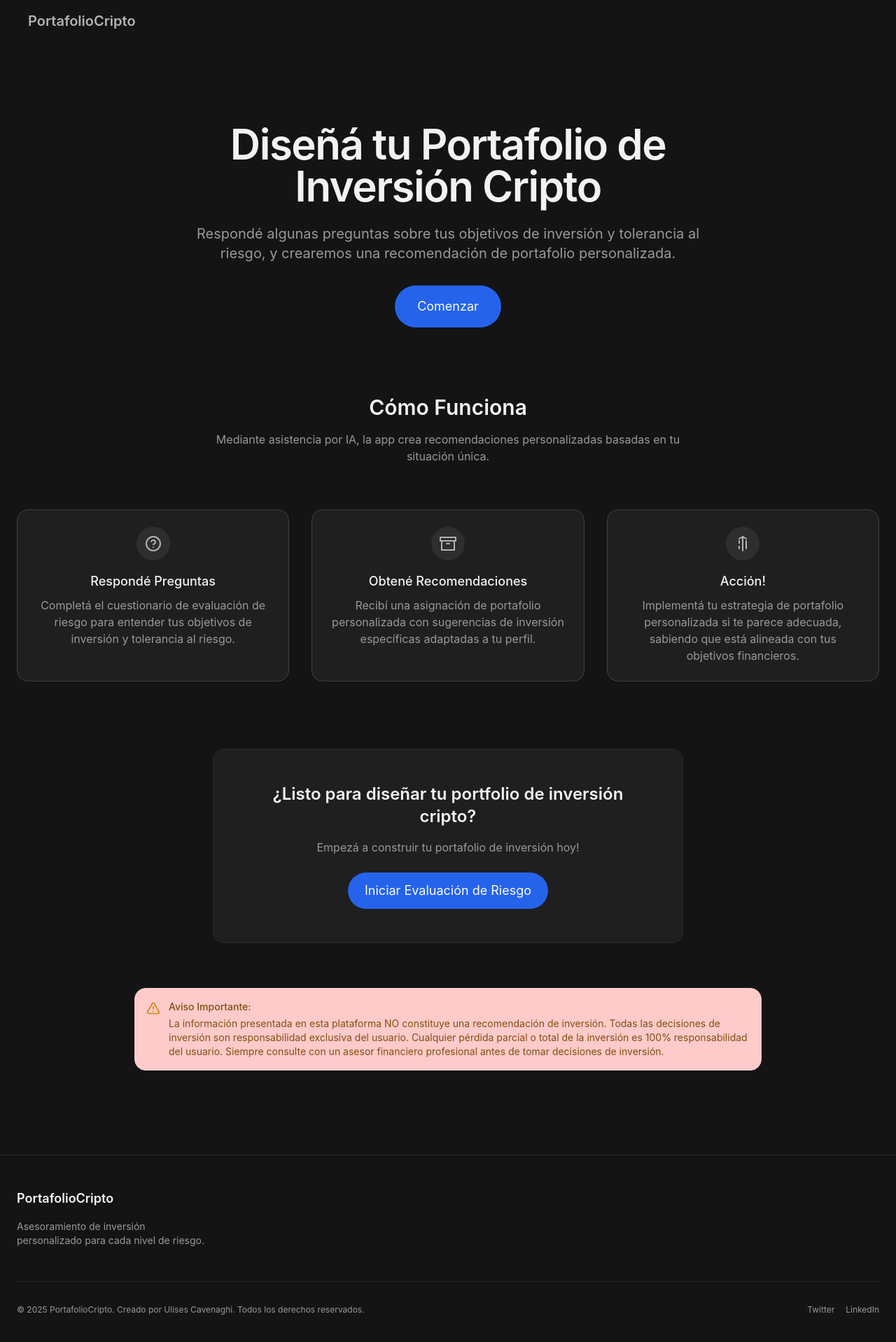
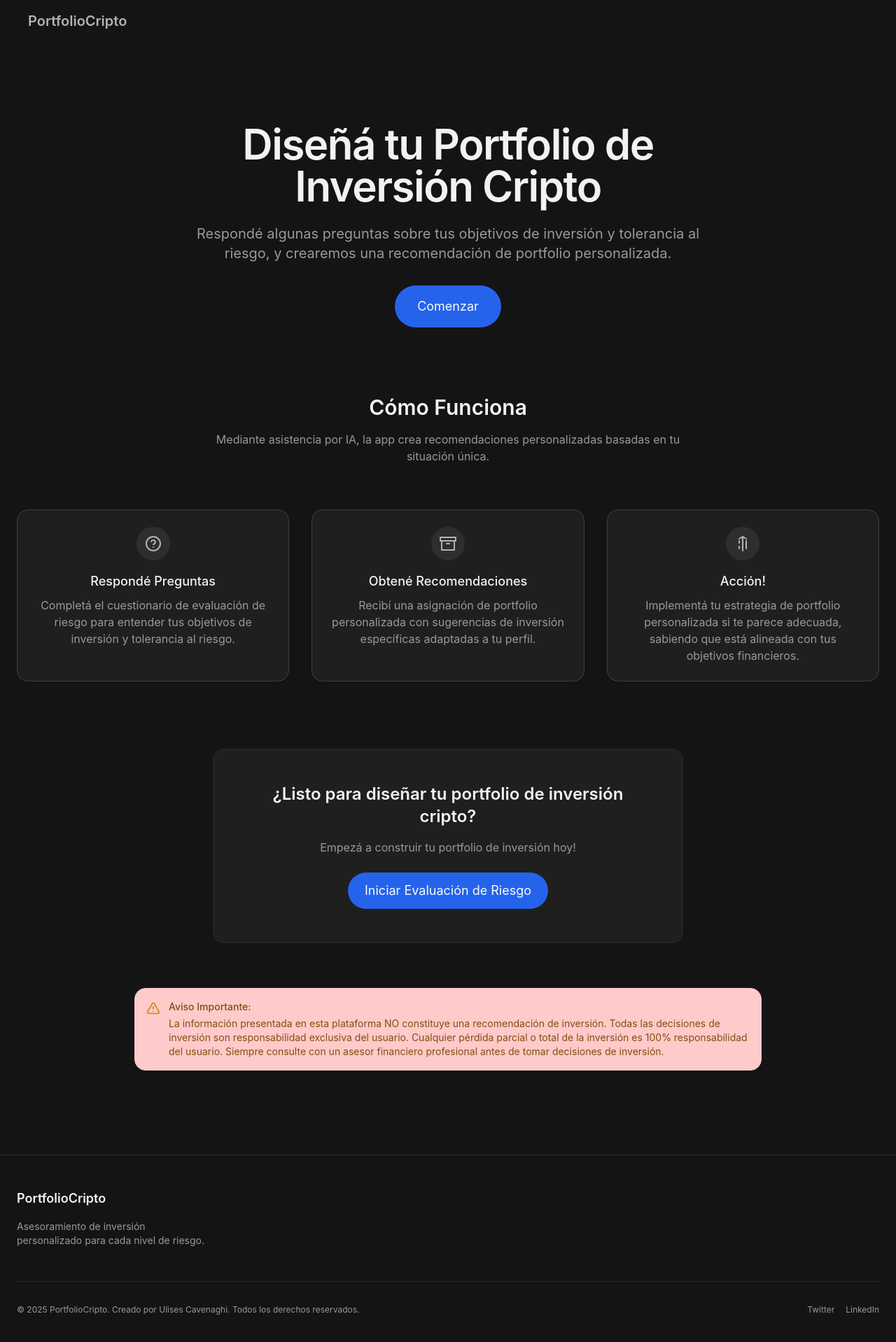
Before and after one commit to cavenaghiulises/portfoliocripto, a React (Vite) app: page / in a window 1280 px wide. Shown: the top 1918 px of the page at 70% size. Built offline with nearby package versions, Linux system fonts and the light colour scheme.

Commit message:
Refactor: Update domain and text
Updated domain references, image footer, and title to reflect the new domain and branding changes.

```diff
--- a/index.html
+++ b/index.html
@@ -3,7 +3,7 @@
   <head>
     <meta charset="UTF-8" />
     <meta name="viewport" content="width=device-width, initial-scale=1.0" />
-    <title>PortafolioCripto</title>
+    <title>PortfolioCripto</title>
     <meta name="description" content="Lovable Generated Project" />
     <meta name="author" content="Lovable" />
     <meta property="og:image" content="https://lovable.dev/opengraph-image-p98pqg.png" />
--- a/src/components/AllocationChart.tsx
+++ b/src/components/AllocationChart.tsx
@@ -87,7 +87,7 @@ const AllocationChart = forwardRef<AllocationChartRef, AllocationChartProps>(({
       {/* Header for captured image */}
       <div className="text-center mb-6">
         <h2 className="text-2xl font-bold mb-2">
-          Portafolio {portfolioType}
+          Portfolio {portfolioType}
         </h2>
         <p className="text-sm text-muted-foreground">
           Asignación de Activos Recomendada
@@ -136,7 +136,7 @@ const AllocationChart = forwardRef<AllocationChartRef, AllocationChartProps>(({
       {/* Footer for captured image */}
       <div className="mt-8 text-center">
         <p className="text-sm text-muted-foreground">
-          Portafolio creado en portafoliocripto.lovable.app
+          Portfolio creado en portfoliocripto.lovable.app
         </p>
       </div>
     </div>
--- a/src/components/Footer.tsx
+++ b/src/components/Footer.tsx
@@ -4,7 +4,7 @@ const Footer = () => {
       <div className="max-w-7xl mx-auto">
         <div className="grid grid-cols-1 md:grid-cols-4 gap-10">
           <div className="space-y-4">
-            <h3 className="text-lg font-semibold">PortafolioCripto</h3>
+            <h3 className="text-lg font-semibold">PortfolioCripto</h3>
             <p className="text-sm text-muted-foreground">Asesoramiento de inversión personalizado para cada nivel de riesgo.</p>
           </div>
 
@@ -17,7 +17,7 @@ const Footer = () => {
 
         <div className="mt-12 pt-8 border-t border-border/50 flex flex-col md:flex-row items-center justify-between">
           <p className="text-xs text-muted-foreground">
-            © 2025 PortafolioCripto. Creado por Ulises Cavenaghi. Todos los derechos reservados.
+            © 2025 PortfolioCripto. Creado por Ulises Cavenaghi. Todos los derechos reservados.
           </p>
           <div className="mt-4 md:mt-0 flex items-center space-x-4">
             <a href="https://x.com/cavenaghiulises" target="_blank" rel="noopener noreferrer" className="text-xs text-muted-foreground hover:text-primary transition-colors">
--- a/src/components/Header.tsx
+++ b/src/components/Header.tsx
@@ -13,7 +13,7 @@ const Header = () => {
       <div className="max-w-7xl mx-auto flex items-center justify-between">
         <div className="flex items-center">
           <h1 className="text-xl font-medium">
-            <span className={cn("font-semibold", scrolled ? "text-black" : "text-primary")}>PortafolioCripto</span>
+            <span className={cn("font-semibold", scrolled ? "text-black" : "text-primary")}>PortfolioCripto</span>
           </h1>
         </div>
       </div>
--- a/src/components/PortfolioRecommendation.tsx
+++ b/src/components/PortfolioRecommendation.tsx
@@ -79,10 +79,10 @@ const PortfolioRecommendation = ({
 
       <div className="text-center mb-12">
         <div className="inline-block px-3 py-1 bg-primary/10 text-primary text-sm font-medium rounded-full mb-4">
-          Tu Portafolio Personalizado
+          Tu Portfolio Personalizado
         </div>
         <h2 className="text-3xl font-semibold mb-3">
-          Portafolio {getRiskLevelDisplayName(riskLevel)}
+          Portfolio {getRiskLevelDisplayName(riskLevel)}
         </h2>
         <p className="text-muted-foreground max-w-xl mx-auto">
           {portfolio.description}
@@ -95,7 +95,7 @@ const PortfolioRecommendation = ({
         </h3>
         <div className="mb-4">
           <h4 className="text-lg font-medium text-center mb-2">
-            Portafolio {getRiskLevelDisplayName(riskLevel)}
+            Portfolio {getRiskLevelDisplayName(riskLevel)}
           </h4>
         </div>
         <AllocationChart
--- a/src/components/SocialShare.tsx
+++ b/src/components/SocialShare.tsx
@@ -18,7 +18,7 @@ const SocialShare = ({ portfolioType, chartData, onCaptureChart }: SocialSharePr
   const [isGenerating, setIsGenerating] = useState(false);
   const { toast } = useToast();
 
-  const shareText = `Respondí un par de preguntas y obtuve mi portafolio de inversión cripto personalizado con "PortafolioCripto" de @cavenaghiulises\n\nResultado: ${portfolioType}.\n\n¡Acá podés generar el tuyo portafoliocripto.lovable.app!`;
+  const shareText = `Respondí un par de preguntas y obtuve mi portfolio de inversión cripto personalizado con "PortfolioCripto" de @cavenaghiulises\n\nResultado: ${portfolioType}.\n\n¡Acá podés generar el tuyo portfoliocripto.lovable.app!`;
   const shareUrl = window.location.href;
 
   const handleCopyLink = async () => {
@@ -48,7 +48,7 @@ const SocialShare = ({ portfolioType, chartData, onCaptureChart }: SocialSharePr
 
       // Create download link
       const link = document.createElement("a");
-      link.download = `portafolio-cripto-${portfolioType.toLowerCase().replace(/\s+/g, "-")}.png`;
+      link.download = `portfolio-cripto-${portfolioType.toLowerCase().replace(/\s+/g, "-")}.png`;
       link.href = imageDataUrl;
       document.body.appendChild(link);
       link.click();
@@ -56,7 +56,7 @@ const SocialShare = ({ portfolioType, chartData, onCaptureChart }: SocialSharePr
 
       toast({
         title: "Imagen descargada",
-        description: "La imagen de tu portafolio ha sido descargada",
+        description: "La imagen de tu portfolio ha sido descargada",
       });
     } catch (error) {
       toast({
@@ -139,7 +139,7 @@ const SocialShare = ({ portfolioType, chartData, onCaptureChart }: SocialSharePr
       </div>
 
       <p className="text-muted-foreground mb-4">
-        Comparte tu portafolio personalizado con tus amigos
+        Comparte tu portfolio personalizado con tus amigos
       </p>
 
       <div className="flex flex-wrap gap-3">
@@ -169,7 +169,7 @@ const SocialShare = ({ portfolioType, chartData, onCaptureChart }: SocialSharePr
       </div>
 
       <p className="text-xs text-muted-foreground mt-3 text-center">
-        portafoliocripto.lovable.app by Ulises Cavenaghi
+        portfoliocripto.lovable.app by Ulises Cavenaghi
       </p>
     </div>
   );
--- a/src/pages/Index.tsx
+++ b/src/pages/Index.tsx
@@ -44,12 +44,12 @@ const Index = () => {
               <h1 className="text-4xl md:text-5xl lg:text-6xl font-semibold mb-6 tracking-tight animate-fadeIn" style={{
             animationDelay: "0.1s"
           }}>Diseñá tu
-Portafolio de Inversión Cripto</h1>
+Portfolio de Inversión Cripto</h1>
               <p className="text-xl text-muted-foreground mb-8 animate-fadeIn" style={{
             animationDelay: "0.2s"
           }}>
                 Respondé algunas preguntas sobre tus objetivos de inversión y tolerancia al riesgo,
-                y crearemos una recomendación de portafolio personalizada.
+                y crearemos una recomendación de portfolio personalizada.
               </p>
               <button onClick={handleStartAssessment} style={{
             animationDelay: "0.3s"
@@ -76,7 +76,7 @@ basadas en tu situación única.</p>
                       </svg>
             }, {
               title: "Obtené Recomendaciones",
-              description: "Recibí una asignación de portafolio personalizada con sugerencias de inversión específicas adaptadas a tu perfil.",
+              description: "Recibí una asignación de portfolio personalizada con sugerencias de inversión específicas adaptadas a tu perfil.",
               icon: <svg xmlns="http://www.w3.org/2000/svg" width="24" height="24" viewBox="0 0 24 24" fill="none" stroke="currentColor" strokeWidth="2" strokeLinecap="round" strokeLinejoin="round" className="text-primary">
                         <path d="M21 8v13H3V8" />
                         <path d="M1 3h22v5H1z" />
@@ -84,7 +84,7 @@ basadas en tu situación única.</p>
                       </svg>
             }, {
               title: "Acción!",
-              description: "Implementá tu estrategia de portafolio personalizada si te parece adecuada, sabiendo que está alineada con tus objetivos financieros.",
+              description: "Implementá tu estrategia de portfolio personalizada si te parece adecuada, sabiendo que está alineada con tus objetivos financieros.",
               icon: <svg xmlns="http://www.w3.org/2000/svg" width="24" height="24" viewBox="0 0 24 24" fill="none" stroke="currentColor" strokeWidth="2" strokeLinecap="round" strokeLinejoin="round" className="text-primary">
                         <path d="M12 2v20" />
                         <path d="m17 5-5-3-5 3" />
@@ -121,7 +121,7 @@ basadas en tu situación única.</p>
             animationFillMode: "forwards"
           }}>
                 <h2 className="text-2xl font-semibold mb-4">¿Listo para diseñar tu portfolio de inversión cripto?</h2>
-                <p className="text-muted-foreground mb-6">Empezá a construir tu portafolio de inversión hoy!</p>
+                <p className="text-muted-foreground mb-6">Empezá a construir tu portfolio de inversión hoy!</p>
                 <button onClick={handleStartAssessment} className="px-6 py-3 rounded-full transition-colors shadow-sm text-lg text-slate-50 bg-blue-600 hover:bg-blue-500">
                   Iniciar Evaluación de Riesgo
                 </button>
```
Also changed, not shown: src/data/investments.ts (+11 -11 lines).
